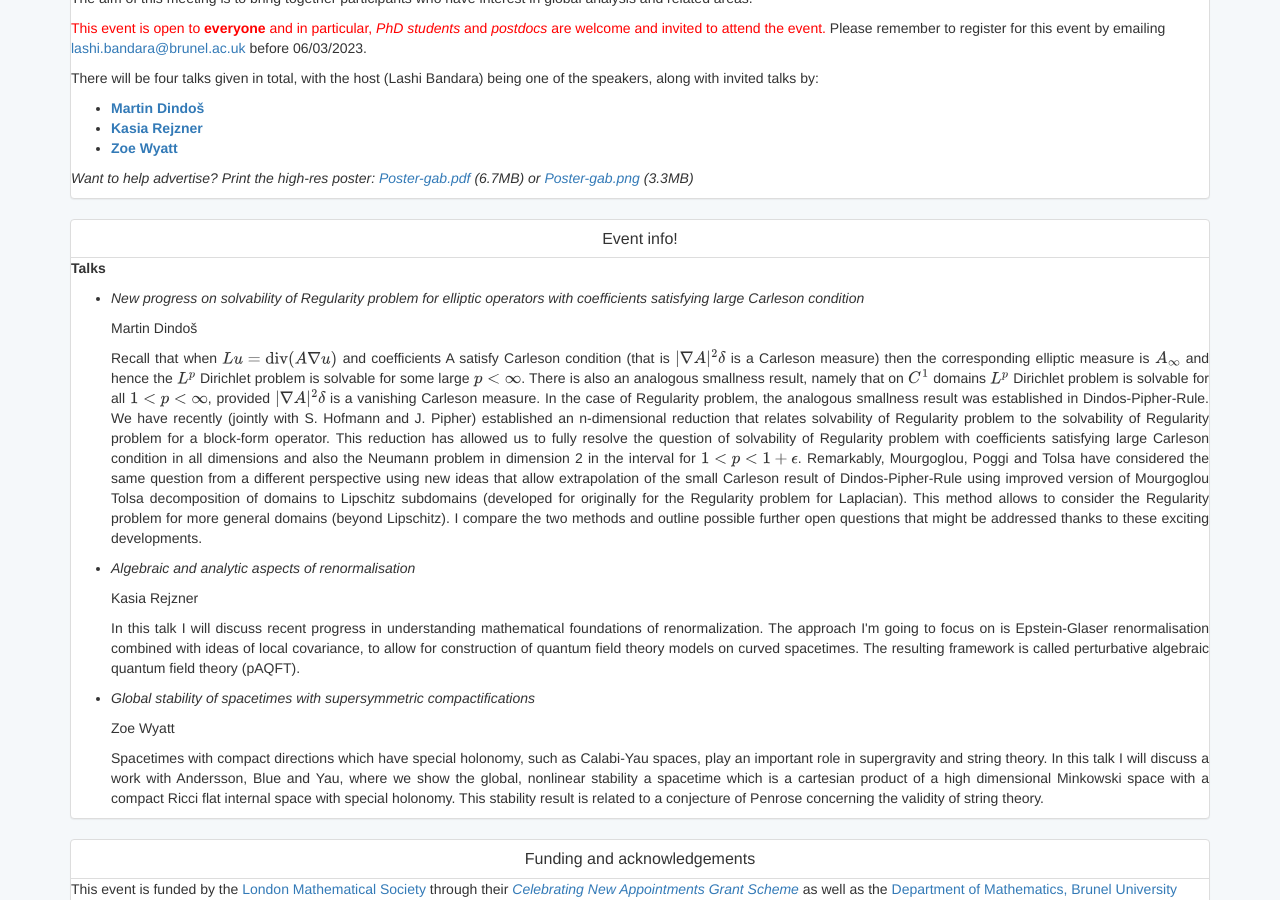
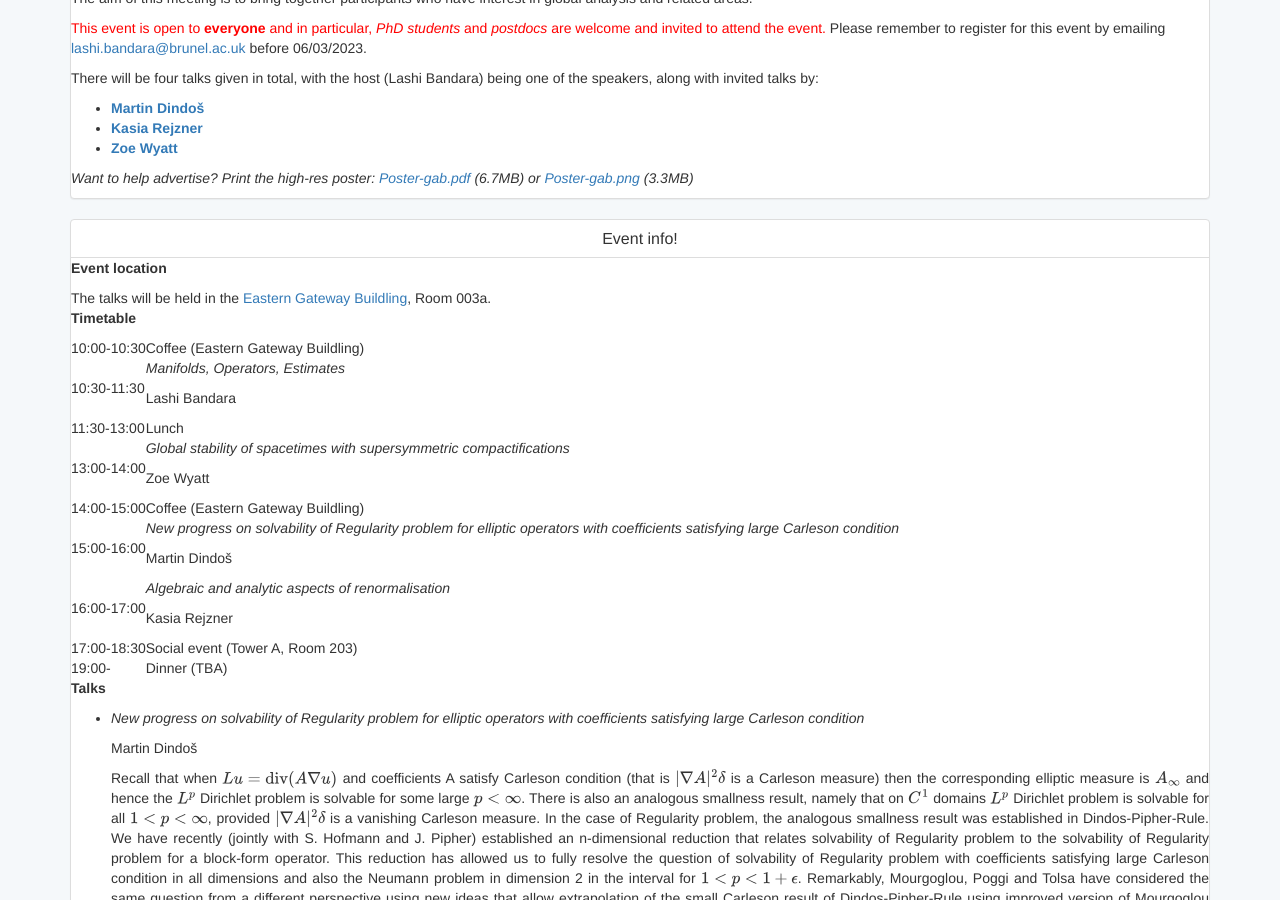
Before and after one commit to lashi-bandara/lashi-bandara.github.io, a Jekyll site: the page built from toc/outreach/events/geometryanalysisbrunel.html, in a window 1280 px wide and 900 px high, scrolled down 1940 px. Built offline with Jekyll 4.4.1, drawn with Linux system fonts in a browser that asks for light colours.

Commit message:
timetable added

```diff
--- a/toc/outreach/events/geometryanalysisbrunel.html
+++ b/toc/outreach/events/geometryanalysisbrunel.html
@@ -75,28 +75,59 @@ Please remember to register for this event by emailing <a href=mailto:lashi.band
 
 </div>
 
-<!--
-<div class="panel panel-default content-panel">
-<p style="text-align:center;"><a href="gab2023/Poster-gab.png"><img src="gab2023/Poster-gab.jpg" alt="Poster" height="900" ></a></p>
-</div>
-
-<div class="panel panel-default content-panel">
-  <div class="panel-heading">
-    <h1 class="panel-title">On the day!</h1>
-  </div>
-
-
-
-
-</div>
--->
-
-
 <div class="panel panel-default content-panel">
   <div class="panel-heading">
     <h1 class="panel-title">Event info!</h1>
   </div>
 
+<p><b> Event location </b></p>
+
+The talks will be held in the <a href="https://www.brunel.ac.uk/greentrail/innovation/Eastern-Gateway-Building">Eastern Gateway Buildling</a>, Room 003a.
+
+<p><b> Timetable </b></p>
+
+<table>
+  <tr>
+    <td>10:00-10:30</td>
+    <td>Coffee (Eastern Gateway Buildling)</td>
+  </tr>
+  <tr>
+    <td>10:30-11:30</td>
+    <td><p><em>Manifolds, Operators, Estimates</em></p>  <p> Lashi Bandara </p> </td>
+  </tr>
+  <tr>
+    <td>11:30-13:00</td>
+    <td>Lunch</td>
+  </tr>
+  <tr>
+    <td>13:00-14:00</td>
+    <td><p><em>Global stability of spacetimes with supersymmetric compactifications</em></p>  <p> Zoe Wyatt
+
+</p> </td>
+  </tr>
+  <tr>
+    <td>14:00-15:00</td>
+    <td>Coffee (Eastern Gateway Buildling)</td>
+  </tr>
+  <tr>
+    <td>15:00-16:00</td>
+    <td><p><em>New progress on solvability of Regularity problem for elliptic operators with coefficients satisfying large Carleson condition</em></p>  <p> Martin Dindoš
+</p> </td>
+  </tr>
+   <tr>
+    <td>16:00-17:00</td>
+    <td><p><em>Algebraic and analytic aspects of renormalisation</em></p>  <p> Kasia Rejzner</p> </td>
+  </tr>
+    <tr>
+    <td>17:00-18:30</td>
+    <td>Social event (Tower A, Room 203)</td>
+  </tr>
+      <tr>
+    <td>19:00-</td>
+    <td>Dinner (TBA)</td>
+  </tr>
+
+</table>
 
 
 <p><b> Talks </b></p>
```
